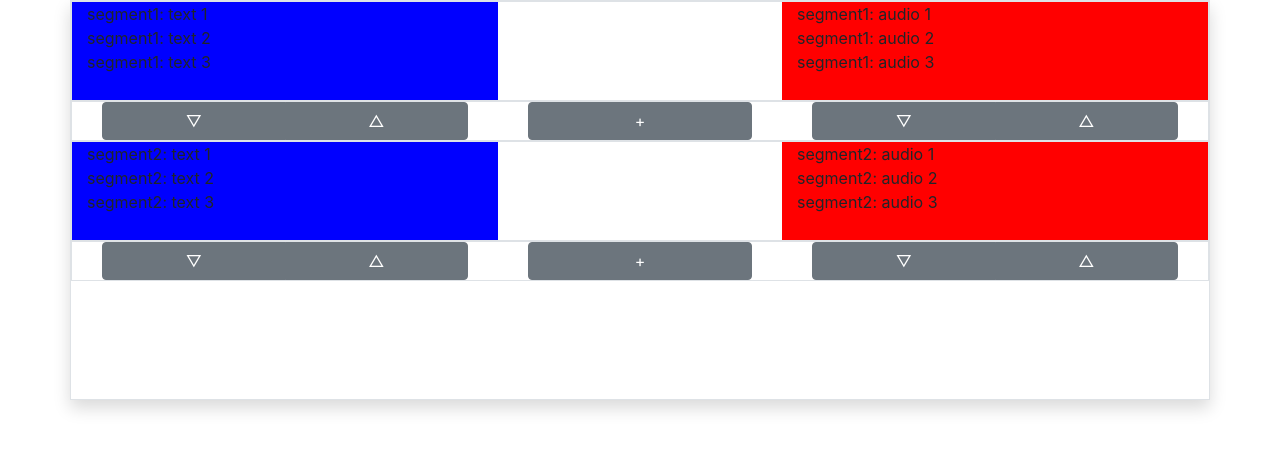
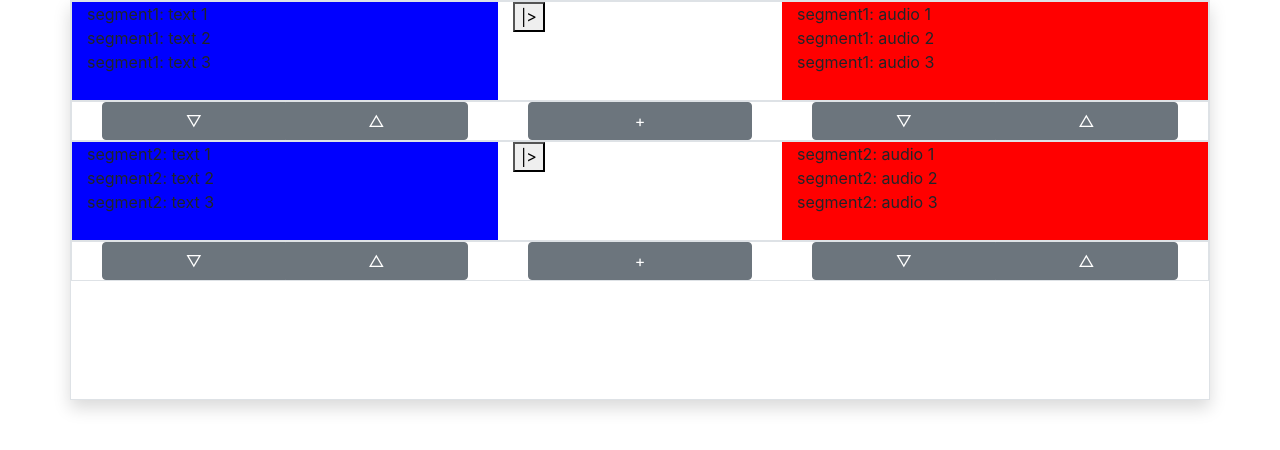
Before and after one commit to toppy42/booksubber_react, a React (Create React App) app: page / in a window 1280 px wide. Shown: the top 450 px of the page. Built offline with nearby package versions, Linux system fonts and the light colour scheme.

Commit message:
add audioplayer component.  Successfully working

```diff
--- /dev/null
+++ b/src/components/AudioPlayer.jsx
@@ -0,0 +1,135 @@
+import React from 'react';
+import PropTypes from 'prop-types';
+
+/* Notes on the Audio Player:
+https://www.w3schools.com/tags/ref_av_dom.asp
+
+Relevant tags:
+
+Questions:
+- Current state of audio player:
+  - paused() => returns boolean true if paused, false otherwise
+- playing a specific range
+  - https://stackoverflow.com/questions/24560727/play-audio-range-in-html5
+
+  Option 1:
+  - 'book.mp3#t=start,end'
+  - Unfortunately, looks like this won't work.  It only limits the audio on the first play
+
+  Option 2:
+  - currentTime for setting start
+  - timeupdate for monitoring current time ( I don't like this one)
+  - https://gingertech.net/2009/08/19/jumping-to-time-offsets-in-videos/
+
+
+- Managing state of audio player in react
+  https://dev.to/ma5ly/lets-make-a-little-audio-player-in-react-p4p
+  Refs: https://reactjs.org/docs/refs-and-the-dom.html
+
+- onended event for monitoring the ending of the audio
+*/
+
+class AudioPlayer extends React.Component {
+  constructor(props) {
+    super(props);
+    this.audioElement = React.createRef();
+
+    this.startTime = '1';
+    this.endTime = '2.567';
+    this.sourceUrl = './book_sample.m4a';
+
+    this.audioTimeout = null;
+
+    this.state = {
+      isPlaying: false,
+    };
+  }
+
+  componentDidMount() {
+    this.resetPlayStatus();
+  }
+
+  playAudio() {
+    const audioEl = this.audioElement.current;
+    audioEl.play();
+    this.limitAudio();
+    this.setState({ isPlaying: true });
+  }
+
+  pauseAudio() {
+    // Need to reset the current time
+    const audioEl = this.audioElement.current;
+    audioEl.pause();
+    this.resetPlayStatus();
+  }
+
+  renderPlayController() {
+    if (this.state.isPlaying) {
+      return this.renderPauseButton();
+    } else {
+      return this.renderPlayButton();
+    }
+  }
+
+  renderButton(callback, symbol) {
+    return (
+      <button onClick={callback.bind(this)}>
+        <span>{symbol}</span>
+      </button>
+    );
+  }
+
+  renderPlayButton() {
+    return this.renderButton(this.playAudio, '|>');
+  }
+
+  renderPauseButton() {
+    return this.renderButton(this.pauseAudio, '||');
+  }
+
+  onAudioEnd() {
+    console.log('onAudioEnd');
+    this.resetPlayStatus();
+  }
+
+  limitAudio() {
+    const startTime = parseFloat(this.startTime);
+    const endTime = parseFloat(this.endTime);
+    let timeDiff = (endTime - startTime) * 1000;
+
+    setTimeout(() => this.pauseAudio(), timeDiff);
+  }
+
+  resetPlayStatus() {
+    const audioEl = this.audioElement.current;
+    audioEl.currentTime = this.startTime;
+    this.setState({ isPlaying: false });
+  }
+
+  generateAudioUrl() {
+    return this.sourceUrl;
+    // return `${this.sourceUrl}#t=${this.startTime},${this.endTime}`;
+  }
+
+  render() {
+    return (
+      <div>
+        {this.renderPlayController()}
+        <audio
+          className="audio-element"
+          ref={this.audioElement}
+          onPause={this.onAudioEnd.bind(this)}
+          onEnded={this.onAudioEnd.bind(this)}
+        >
+          <source src={this.generateAudioUrl()} />
+        </audio>
+      </div>
+    );
+  }
+}
+
+AudioPlayer.propTypes = {
+  audioFile: PropTypes.string,
+};
+
+export default AudioPlayer;
--- a/src/components/ContentSyncRow.jsx
+++ b/src/components/ContentSyncRow.jsx
@@ -1,6 +1,8 @@
 import React from 'react';
+import PropTypes from 'prop-types';
+
 import ContentArea from './ContentArea';
-import PropTypes from 'prop-types';
+import AudioPlayer from './AudioPlayer';
 
 class ContentSyncRow extends React.Component {
   constructor(props){
@@ -13,7 +15,9 @@ class ContentSyncRow extends React.Component {
         <div className="col-sm" style={{ backgroundColor: 'blue' }}>
           <ContentArea contentList={this.props.textContentList}/>
         </div>
-        <div className="col-sm-3" style={{ backgroundColor: 'white' }}></div>
+        <div className="col-sm-3" style={{ backgroundColor: 'white' }}>
+          <AudioPlayer />
+        </div>
         <div className="col-sm" style={{ backgroundColor: 'red' }}>
           <ContentArea contentList={this.props.audioContentList}/>
         </div>
@@ -24,7 +28,8 @@ class ContentSyncRow extends React.Component {
 
 ContentArea.propTypes = {
   textContentList: PropTypes.array,
-  audioContentList: PropTypes.array
+  audioContentList: PropTypes.array,
+  audioFile: PropTypes.string
 };
 
 export default ContentSyncRow;
```
